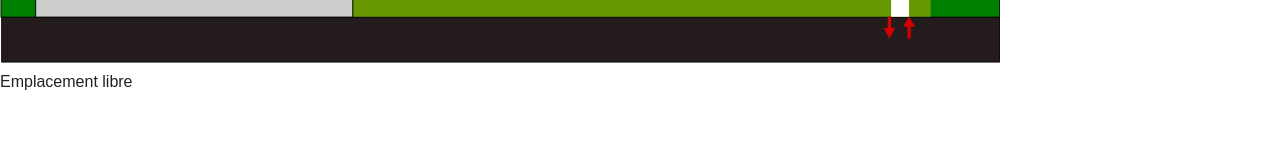
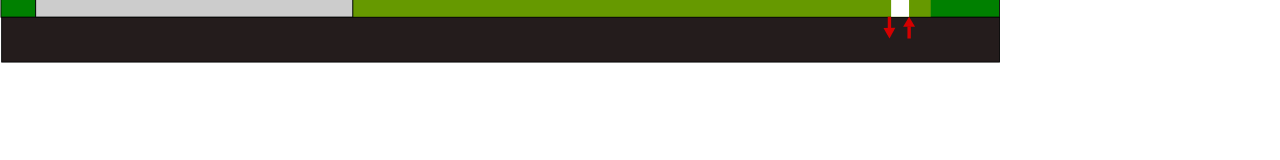
Before and after one commit to nvalenne/SAE-G9, a Vue app in the folder client/: page /carte in a window 1280 px wide. Shown: the part 726-886 px from the top of the page. Built offline with nearby package versions, Linux system fonts and the light colour scheme; a web font is replaced by a local one.

Commit message:
- Carte interactive- Mise en forme info attraction

```diff
--- a/client/src/store/index.js
+++ b/client/src/store/index.js
@@ -9,7 +9,7 @@ export default new Vuex.Store({
     attractions:[],
     prestataires:[],
     stands:[],
-    attractionMap:[],
+    attractionMap:null,
   }),
   mutations: {
       setAttractionsContent(state, attractions){
@@ -22,7 +22,7 @@ export default new Vuex.Store({
         state.stands = stands
       },
       setAttractionMapContent(state, attraction){
-        state.attractionMap = attraction;
+        state.attractionMap = attraction[0];
       },
   },
   actions: {
--- a/client/src/views/CarteView.vue
+++ b/client/src/views/CarteView.vue
@@ -1,10 +1,28 @@
 <template>
-  <div class="accueil">
+  <div class="accueil" style="display: flex;column-count: 6">
     <div id="map" >
       <SVGMap @StandClick="test"/>
     </div>
-    <div>
-      <label>{{attractionNom}}</label>
+    <div v-if="actractionisNull" style="margin-left: 20px;margin-top: 20px">
+      <v-card elevation="4">
+        <h2>{{attractionNom}}</h2>
+        <br>
+        <label>{{attractionPrix}}</label>
+        <br>
+
+        <label>{{attractionTaille}}</label>
+        <br>
+
+        <label>{{attractionAttente}}</label>
+        <br>
+
+        <!-- Si il est admin rajouter des infos + bouton pour modifier ?
+        <div v-if="admin">
+
+        </div>
+-->
+      </v-card>
+
     </div>
   </div>
 </template>
@@ -28,13 +46,24 @@ export default {
   },
   computed:{
     ...mapState(['attractionMap']),
+    actractionisNull(){
+      return this.attractionMap !=null
+    },
     attractionNom(){
-      if (this.attractionMap[0] !=null){
-        let nom = this.attractionMap[0].nom;
-        return nom;
-      }
-      return "Emplacement libre"
+      return this.attractionMap.nom;
     },
+    attractionPrix(){
+      let prixA = this.attractionMap.prix_adulte;
+      let prixE = this.attractionMap.prix_enfant;
+      return "Prix adulte: "+prixA+"  Prix enfant: "+prixE;
+    },
+    attractionTaille(){
+      return "Taille requise: "+this.attractionMap.taille_requise;
+    },
+    attractionAttente(){
+      return "Attente: "+this.attractionMap.attente+" min"
+    }
+
 
   },
   metaInfo: {
```
